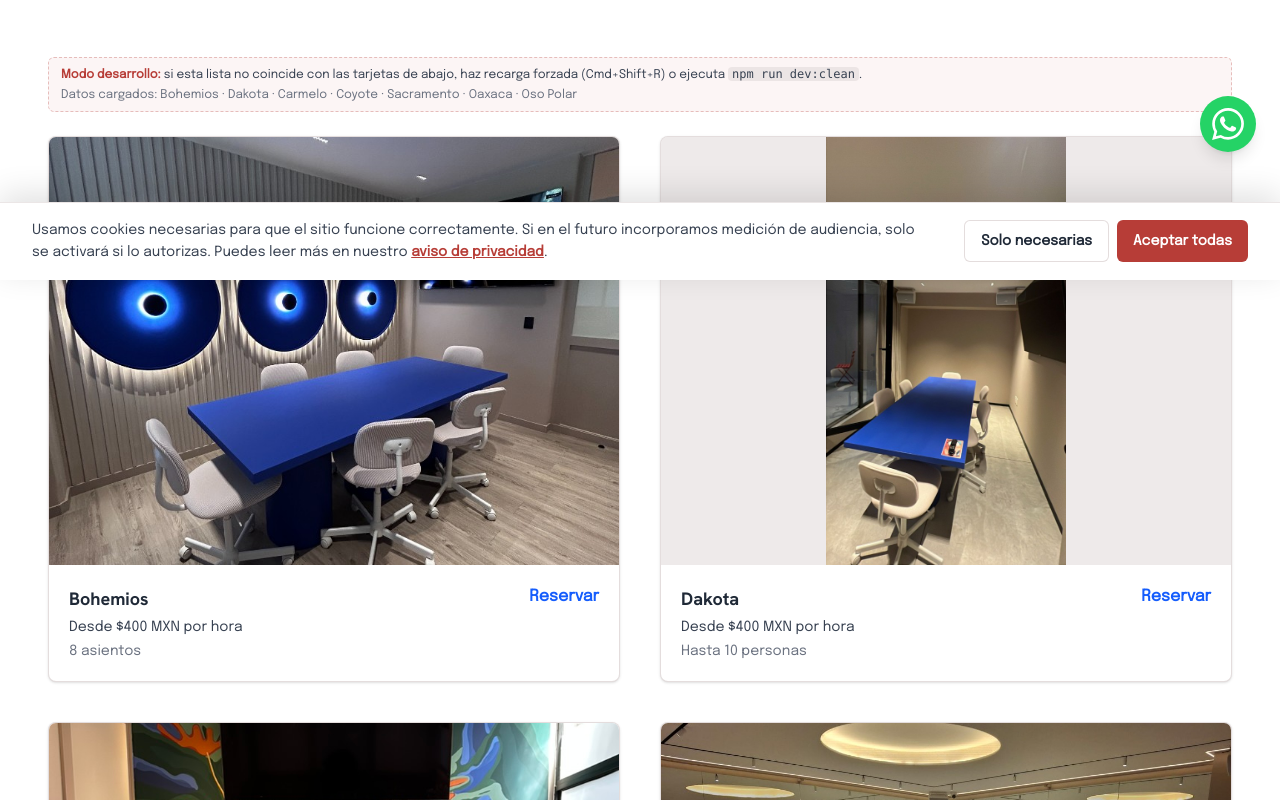
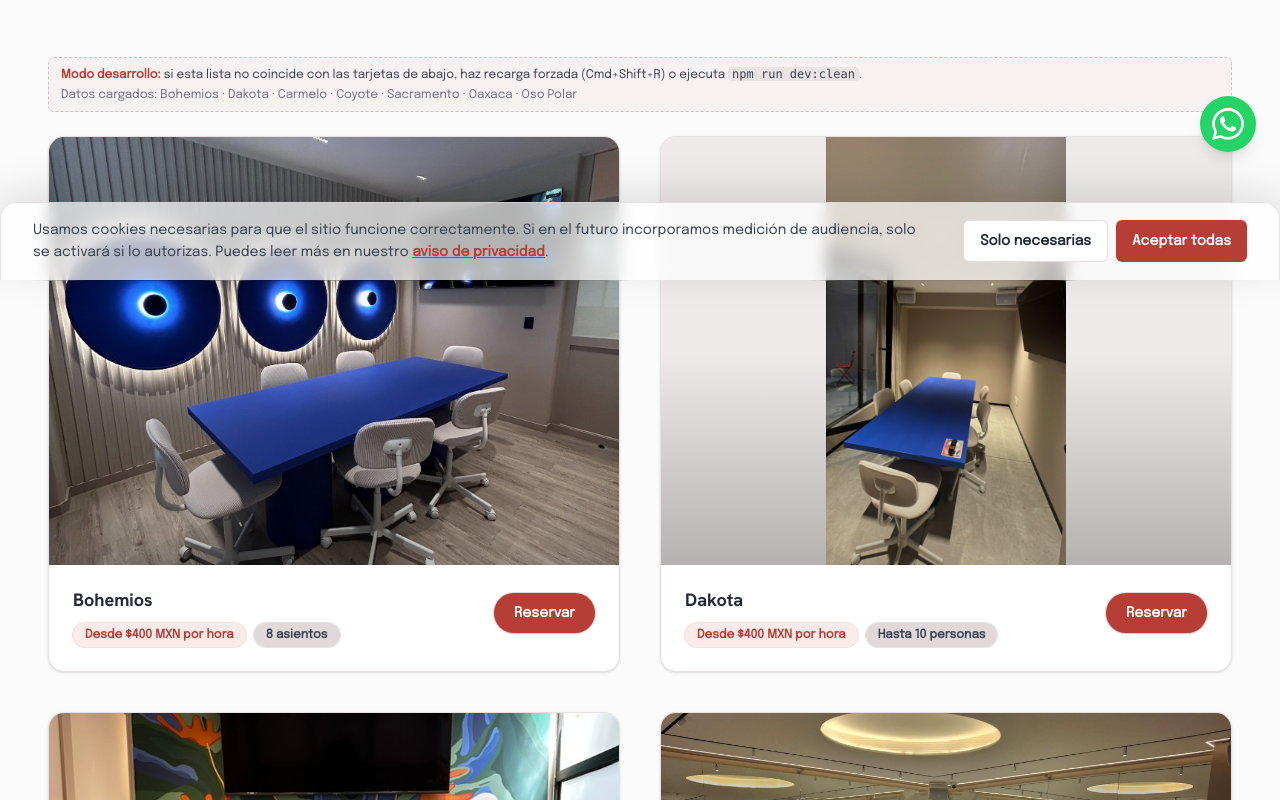
Before and after one commit to psofiamanning/CoworkingEstudioPopnest, a React (Vite) app: page /salas-de-juntas in a window 1280 px wide. Shown: the part 520-1320 px from the top of the page. Built offline with nearby package versions, Linux system fonts and the light colour scheme; no server answers.

Commit message:
Luxury UI global y fondos premium

```diff
--- a/src/components/CookieConsent.tsx
+++ b/src/components/CookieConsent.tsx
@@ -77,7 +77,7 @@ function CookieConsentBanner({
 }) {
   return (
     <div
-      className="fixed inset-x-0 bottom-0 z-[100] border-t border-neutral/60 bg-white px-4 pt-4 pb-[max(1rem,env(safe-area-inset-bottom))] shadow-[0_-8px_32px_rgba(0,0,0,0.12)] md:px-8"
+      className="fixed inset-x-0 bottom-0 z-[100] rounded-t-2xl border border-neutral/70 border-b-0 bg-white/90 px-4 pt-4 pb-[max(1rem,env(safe-area-inset-bottom))] shadow-[0_-10px_40px_rgba(0,0,0,0.12)] backdrop-blur supports-[backdrop-filter]:bg-white/70 md:px-8"
       role="region"
       aria-label="Aviso de cookies"
     >
--- a/src/components/layout/SiteFooter.tsx
+++ b/src/components/layout/SiteFooter.tsx
@@ -7,12 +7,12 @@ export function SiteFooter() {
   const mailtoHref = `mailto:${site.businessEmail}`
 
   return (
-    <footer className="bg-primary py-16 text-white">
+    <footer className="relative overflow-hidden bg-gradient-to-r from-[#b73d37] to-[#c76661] py-16 text-white">
       <div className="mx-auto grid max-w-7xl gap-12 px-6 md:grid-cols-2 lg:grid-cols-4 lg:px-12">
         <div>
           <Link
             to="/"
-            className="inline-flex rounded-lg bg-white p-2 shadow-sm"
+            className="inline-flex rounded-2xl bg-white/95 p-2.5 shadow-sm ring-1 ring-white/20"
             aria-label="Estudio Popnest — inicio"
           >
             <img
--- a/src/components/layout/SiteHeader.tsx
+++ b/src/components/layout/SiteHeader.tsx
@@ -32,7 +32,7 @@ function NavItemView({ item }: { item: NavItem }) {
 
 export function SiteHeader() {
   return (
-    <header className="sticky top-0 z-50 border-b border-neutral/80 bg-white">
+    <header className="sticky top-0 z-50 border-b border-neutral/70 bg-white/80 backdrop-blur supports-[backdrop-filter]:bg-white/70 shadow-sm">
       <div className="mx-auto flex max-w-7xl items-center justify-between px-6 py-4 lg:px-12">
         <Link
           to="/"
--- a/src/layouts/MainLayout.tsx
+++ b/src/layouts/MainLayout.tsx
@@ -9,7 +9,9 @@ import { WhatsAppFloat } from '../components/WhatsAppFloat'
 export function MainLayout() {
   return (
     <CookieConsentProvider>
-      <div className="min-h-screen bg-white">
+      <div
+        className="min-h-screen bg-[#fbfbfc] bg-[radial-gradient(ellipse_at_top,_rgba(183,61,55,0.10),_transparent_55%)] bg-no-repeat"
+      >
         <SeoHead />
         <JsonLdLocalBusiness />
         <SiteHeader />
--- a/src/pages/Eventos.tsx
+++ b/src/pages/Eventos.tsx
@@ -83,7 +83,7 @@ export function Eventos() {
   )}&body=${encodeURIComponent(buildEventoWhatsAppMessage(form))}`
 
   return (
-    <main className="bg-white pb-20">
+    <main className="bg-[#fbfbfc] pb-20">
       <section className="relative flex min-h-[min(48vh,400px)] items-center justify-center overflow-hidden">
         <img
           src={heroImg}
--- a/src/pages/NotFound.tsx
+++ b/src/pages/NotFound.tsx
@@ -2,7 +2,7 @@ import { Link } from 'react-router-dom'
 
 export function NotFound() {
   return (
-    <main className="bg-white pb-24 pt-16">
+    <main className="bg-[#fbfbfc] pb-24 pt-16">
       <div className="mx-auto max-w-lg px-6 text-center">
         <p className="font-heading text-6xl font-bold text-primary">404</p>
         <h1 className="mt-4 font-heading text-2xl text-[#1f2937]">Página no encontrada</h1>
--- a/src/pages/OficinasLargoPlazo.tsx
+++ b/src/pages/OficinasLargoPlazo.tsx
@@ -11,7 +11,7 @@ export function OficinasLargoPlazo() {
   )
 
   return (
-    <main className="bg-white pb-0">
+    <main className="bg-[#fbfbfc] pb-0">
       <section className="relative flex min-h-[min(50vh,420px)] items-center justify-center overflow-hidden">
         <img
           src={heroImg}
--- a/src/pages/Planes.tsx
+++ b/src/pages/Planes.tsx
@@ -139,7 +139,7 @@ export function Planes() {
   if (!paseDia || !mensual) return null
 
   return (
-    <main className="bg-white pb-20">
+    <main className="bg-[#fbfbfc] pb-20">
       <div className="mx-auto max-w-7xl px-6 pt-12 lg:px-12">
         <h1 className="font-heading text-[30px] font-bold leading-[1.4] text-[#1f2937] md:text-4xl">
           Planes y Paquetes
--- a/src/pages/Privacidad.tsx
+++ b/src/pages/Privacidad.tsx
@@ -1,6 +1,6 @@
 export function Privacidad() {
   return (
-    <main className="bg-white pb-20">
+    <main className="bg-[#fbfbfc] pb-20">
       <div className="mx-auto max-w-3xl px-6 py-16 lg:px-12">
         <h1 className="font-heading text-[30px] font-bold leading-[1.4] text-[#1f2937] md:text-4xl">
           Aviso de privacidad
--- a/src/pages/SalasJuntas.tsx
+++ b/src/pages/SalasJuntas.tsx
@@ -8,13 +8,22 @@ const bottomImg = '/images/espacios/cafeteria-cocina.png'
 function statusLabel(status: RoomStatus): { text: string; className: string; href?: string } {
   switch (status) {
     case 'bookable':
-      return { text: 'Reservar', className: 'font-semibold text-blue-600 hover:underline' }
+      return {
+        text: 'Reservar',
+        className:
+          'inline-flex items-center justify-center rounded-full bg-primary px-5 py-2.5 text-sm font-semibold text-white shadow-sm ring-1 ring-primary/20 transition-colors hover:bg-secondary/95 focus:outline-none focus:ring-2 focus:ring-primary/30',
+      }
     case 'construction':
-      return { text: 'En construcción', className: 'font-semibold text-amber-700' }
+      return {
+        text: 'En construcción',
+        className:
+          'inline-flex items-center justify-center rounded-full bg-amber-50 px-3 py-1.5 text-xs font-semibold text-amber-700 ring-1 ring-amber-200',
+      }
     case 'unavailable_office':
       return {
         text: 'No disponible — Rentada 24/7',
-        className: 'font-semibold text-red-600',
+        className:
+          'inline-flex items-center justify-center rounded-full bg-red-50 px-3 py-1.5 text-xs font-semibold text-red-600 ring-1 ring-red-200',
       }
   }
 }
@@ -23,7 +32,7 @@ function RoomCard({ room }: { room: Room }) {
   const st = statusLabel(room.status)
 
   return (
-    <article className="overflow-hidden rounded-lg border border-neutral/80 bg-white shadow-sm">
+    <article className="group overflow-hidden rounded-2xl border border-neutral/70 bg-white shadow-sm transition-shadow hover:shadow-xl">
       <div
         className={`relative aspect-[4/3] w-full overflow-hidden ${
           room.imageFit === 'contain' ? 'bg-neutral/50' : ''
@@ -38,16 +47,30 @@ function RoomCard({ room }: { room: Room }) {
           decoding="async"
           className={`absolute inset-0 h-full w-full object-center ${
             room.imageFit === 'contain' ? 'object-contain' : 'object-cover'
-          }`}
+          } transition-transform duration-500 ease-out group-hover:scale-[1.04]`}
+        />
+        <div
+          className="absolute inset-0 bg-gradient-to-t from-black/30 via-transparent to-transparent opacity-80 transition-opacity duration-300 group-hover:opacity-60"
+          aria-hidden
         />
       </div>
-      <div className="grid gap-4 p-5 sm:grid-cols-2 sm:items-start">
-        <div>
-          <h2 className="font-heading text-lg font-bold text-[#1f2937]">{room.name}</h2>
-          <p className="mt-1 font-body text-sm text-body">{room.priceLabel}</p>
-          <p className="mt-1 font-body text-sm text-[#6b7280]">{room.capacityLabel}</p>
-        </div>
-        <div className="flex items-start justify-end sm:justify-end">
+      <div className="p-6">
+        <div className="flex items-start justify-between gap-4">
+          <div className="min-w-0">
+            <h2 className="font-heading text-lg font-bold leading-tight text-[#1f2937]">
+              {room.name}
+            </h2>
+            <div className="mt-3 flex flex-wrap items-center gap-2">
+              <span className="rounded-full bg-primary/10 px-3 py-1 text-xs font-semibold text-primary ring-1 ring-primary/15">
+                {room.priceLabel}
+              </span>
+              <span className="rounded-full bg-neutral/90 px-3 py-1 text-xs font-semibold text-[#374151] ring-1 ring-neutral/70">
+                {room.capacityLabel}
+              </span>
+            </div>
+          </div>
+
+          <div className="shrink-0 pt-1">
           {room.status === 'bookable' && room.reservationUrl ? (
             <a
               href={room.reservationUrl}
@@ -61,6 +84,7 @@ function RoomCard({ room }: { room: Room }) {
             <span className={st.className}>{st.text}</span>
           )}
         </div>
+      </div>
       </div>
     </article>
   )
@@ -141,7 +165,7 @@ function CateringCard({
 
 export function SalasJuntas() {
   return (
-    <main className="bg-white pb-0">
+    <main className="bg-[#fbfbfc] pb-0">
       <section className="relative flex min-h-[min(55vh,480px)] items-center justify-center overflow-hidden">
         <img
           src={heroImg}
--- a/src/pages/SobreNosotros.tsx
+++ b/src/pages/SobreNosotros.tsx
@@ -1,6 +1,6 @@
 export function SobreNosotros() {
   return (
-    <main className="bg-white pb-20">
+    <main className="bg-[#fbfbfc] pb-20">
       <div className="mx-auto max-w-3xl px-6 py-16 lg:px-12">
         <h1 className="font-heading text-[30px] font-bold leading-[1.4] text-[#1f2937] md:text-4xl">
           Sobre nosotros
--- a/src/pages/Terminos.tsx
+++ b/src/pages/Terminos.tsx
@@ -1,6 +1,6 @@
 export function Terminos() {
   return (
-    <main className="bg-white pb-20">
+    <main className="bg-[#fbfbfc] pb-20">
       <div className="mx-auto max-w-3xl px-6 py-16 lg:px-12">
         <h1 className="font-heading text-[30px] font-bold leading-[1.4] text-[#1f2937] md:text-4xl">
           Términos y condiciones
```
